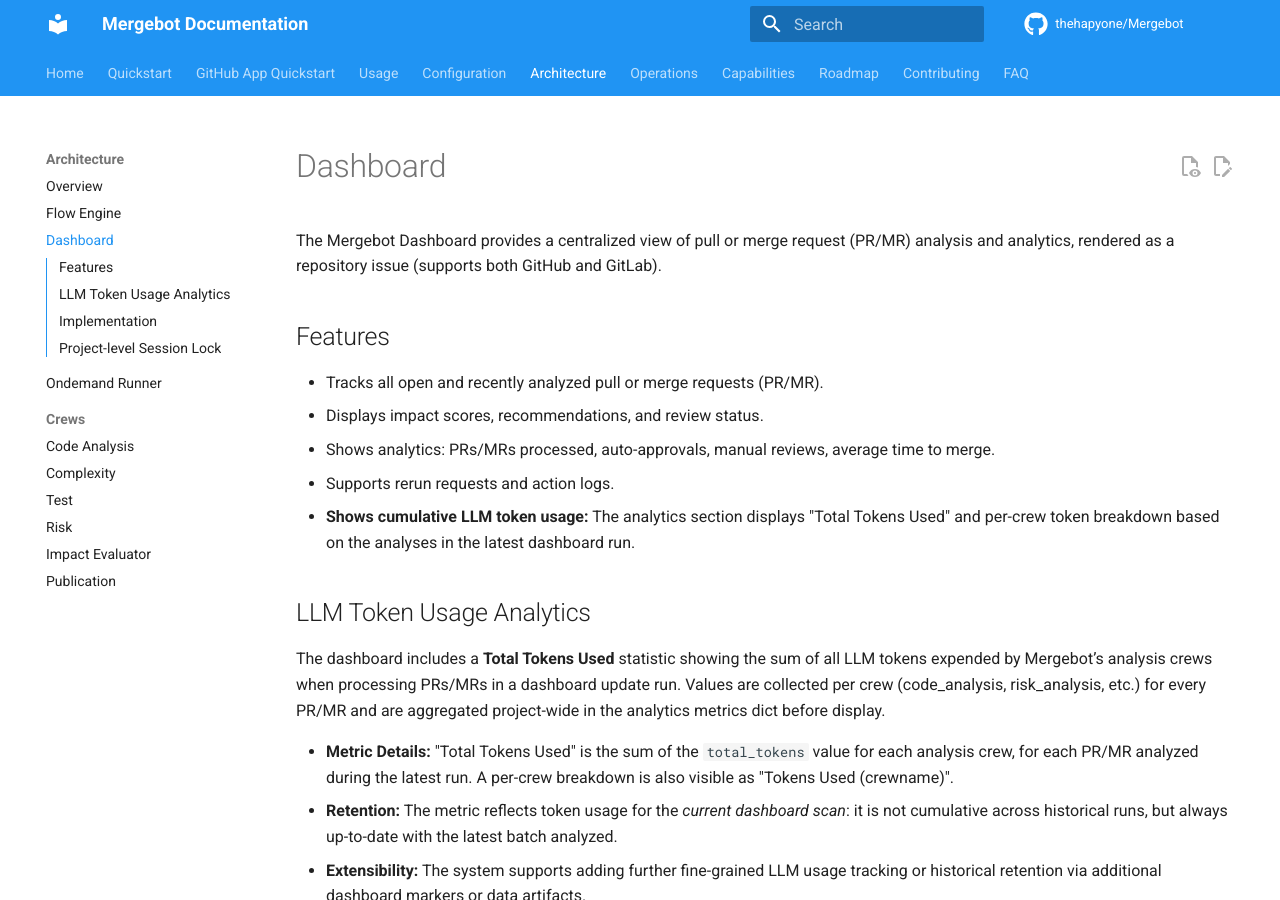
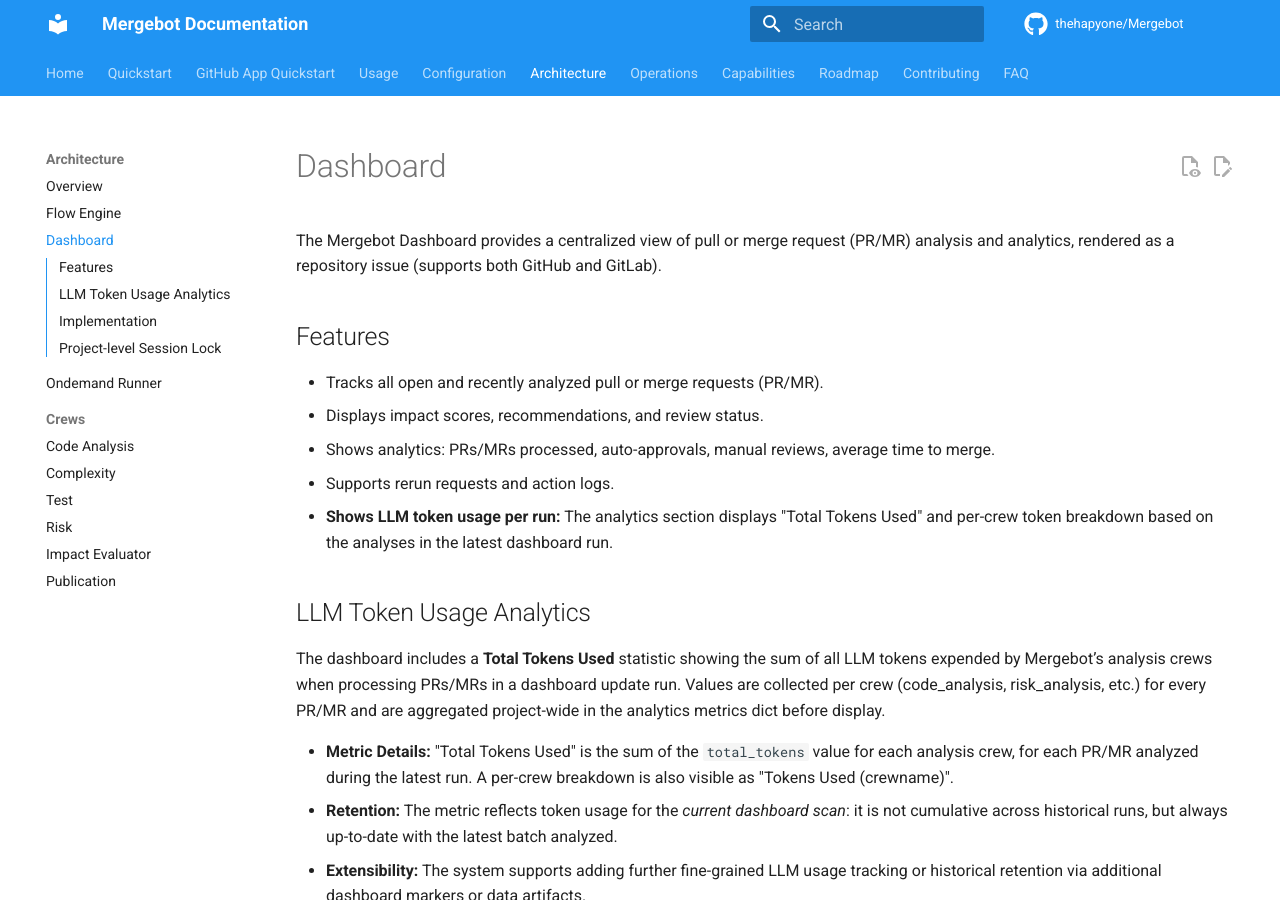
Before and after one commit to thehapyone/Mergebot, an MkDocs documentation site: the page built from docs/architecture/dashboard.md, in a window 1280 px wide and 900 px high. Built offline with MkDocs 1.6.1 and Material for MkDocs 9.7.7, drawn with Linux system fonts in a browser that asks for light colours; comment, search, counter and statistics services are not loaded.

Commit message:
Update docs/architecture/dashboard.md
Co-authored-by: gemini-code-assist[bot] <176961590+gemini-code-assist[bot]@users.noreply.github.com>

```diff
--- a/docs/architecture/dashboard.md
+++ b/docs/architecture/dashboard.md
@@ -8,7 +8,7 @@ The Mergebot Dashboard provides a centralized view of pull or merge request (PR/
 - Displays impact scores, recommendations, and review status.
 - Shows analytics: PRs/MRs processed, auto-approvals, manual reviews, average time to merge.
 - Supports rerun requests and action logs.
-- **Shows cumulative LLM token usage:** The analytics section displays "Total Tokens Used" and per-crew token breakdown based on the analyses in the latest dashboard run.
+- **Shows LLM token usage per run:** The analytics section displays "Total Tokens Used" and per-crew token breakdown based on the analyses in the latest dashboard run.
 
 ## LLM Token Usage Analytics
 
```
